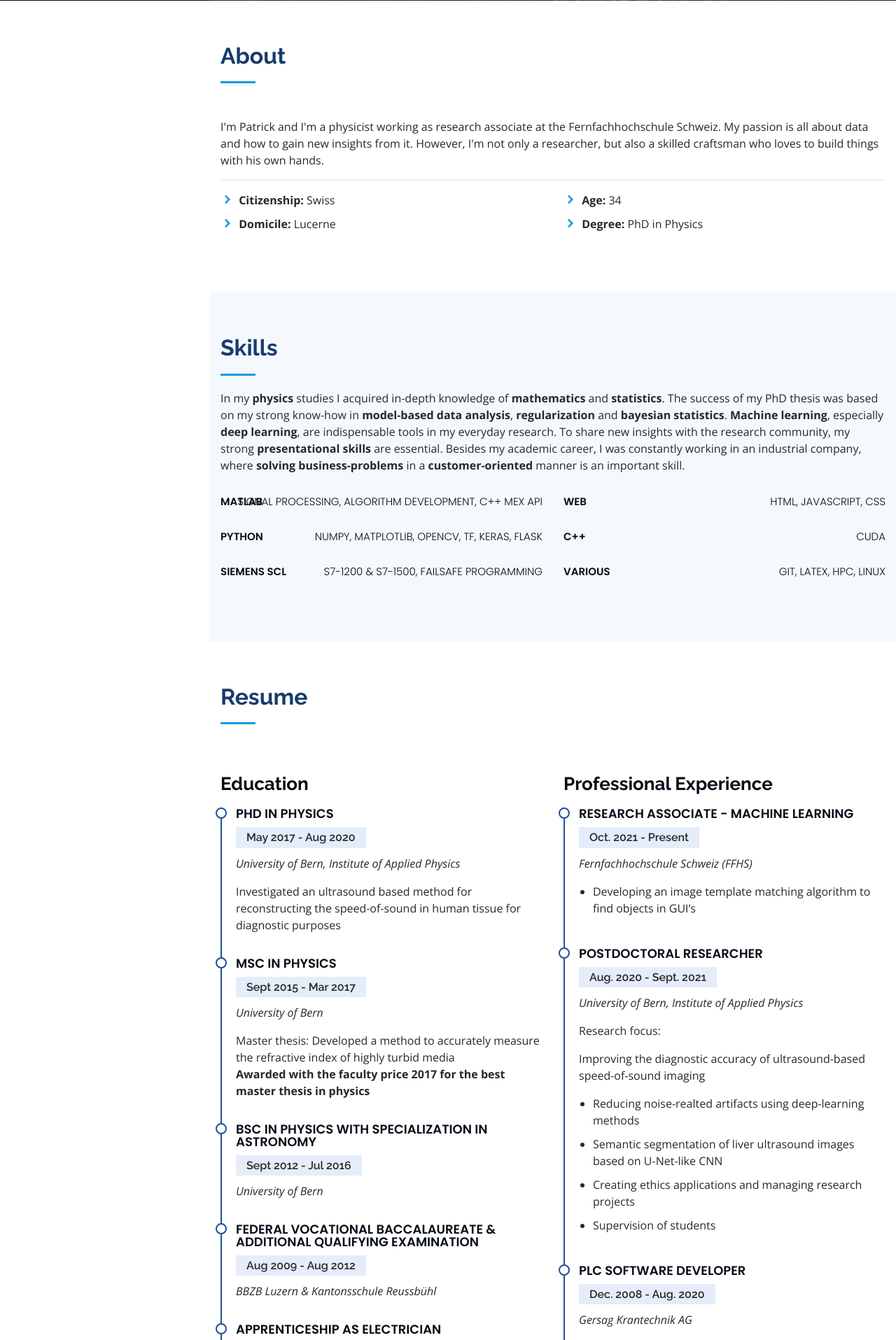
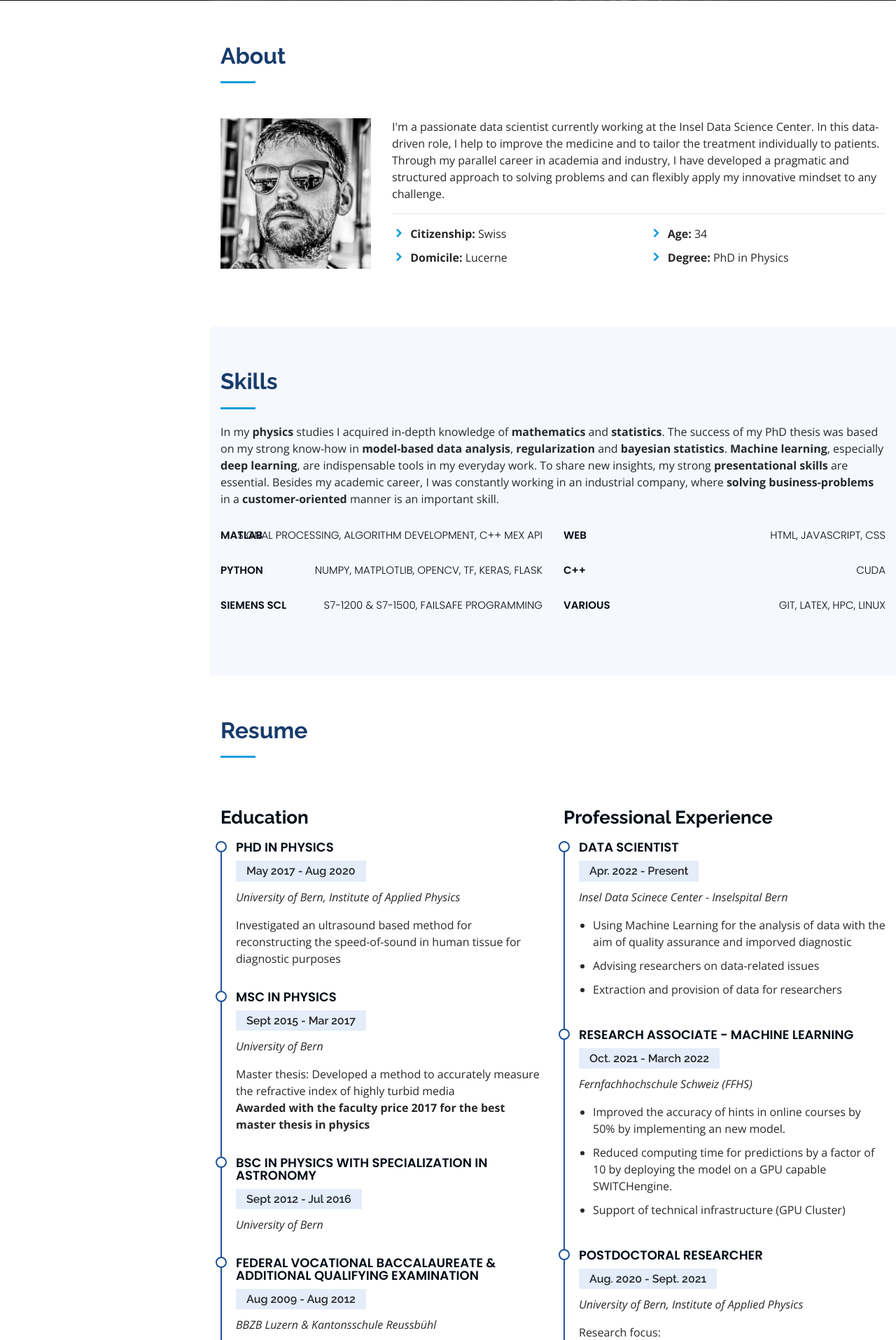
Before and after one commit to PatrickStaehli/portfolio_website, a Flask app: page / in a window 1280 px wide. Shown: the part 799-2714 px from the top of the page at 70% size. Run offline with Flask 2, Linux system fonts and the light colour scheme; some libraries are stand-ins or nearby versions.

Commit message:
Update skills and professional experience

```diff
--- a/webapp/templates/index.html
+++ b/webapp/templates/index.html
@@ -40,7 +40,7 @@
 
       <div class="profile">
         <img src="static/assets/img/profile-img.jpg" alt="" class="img-fluid rounded-circle">
-        <h1 class="text-light"><a href="index.html">Patrick Stähli</a></h1>
+        <h1 class="text-light"><a href="#">Patrick Stähli</a></h1>
         <div class="social-links mt-3 text-center">
           <a href="https://github.com/PatrickStaehli" class="github" rel="noopener noreferrer" target="_blank" ><i class="bx bxl-github"></i></a>
           <a href="https://scholar.google.com/citations?user=DQBZZHwAAAAJ&hl=de&oi=sra" target="_blank" rel="noopener noreferrer" class="google-plus"><i class="bx bxl-skype"></i></a>
@@ -50,7 +50,7 @@
 
       <nav class="nav-menu">
         <ul>
-          <li class="active"><a href="index.html"><i class="bx bx-home"></i> <span>Home</span></a></li>
+          <li class="active"><a href="#"><i class="bx bx-home"></i> <span>Home</span></a></li>
           <li><a href="#about"><i class="bx bx-user"></i> <span>About</span></a></li>
           <li><a href="#resume"><i class="bx bx-file-blank"></i> <span>Resume</span></a></li>
           <li><a href="#publications"><i class="bx bx-book-content"></i> Publications</a></li>
@@ -83,14 +83,13 @@
         </div>
 
         <div class="row">
-          <!--
-		  <div class="col-lg-3" data-aos="fade-right">
+		      <div class="col-lg-3" data-aos="fade-right">
             <img src="static/assets/img/profile-img.jpg" class="img-fluid" alt="">
           </div>
-		  -->
-          <div class="col-lg-12 pt-12 pt-lg-0 content" data-aos="fade-left">
-			<p>I'm Patrick and I'm a physicist working as research associate at the Fernfachhochschule Schweiz. My passion is all about data and how to gain new insights from it.
-        However, I'm not only a researcher, but also a skilled craftsman who loves to build things with his own hands.</p>
+          <div class="col-lg-9 pt-12 pt-lg-0 content" data-aos="fade-left">
+			<p>I'm a passionate data scientist currently working at the Insel Data Science Center. In this data-driven role, I help to improve the medicine and to tailor the treatment individually to patients.
+        Through my parallel career in academia and industry, I have developed a pragmatic and structured approach to solving problems and can flexibly apply my innovative mindset to any challenge.
+      </p>
 			<hr>
             <div class="row">
               <div class="col-lg-6">
@@ -116,10 +115,10 @@
     <section id="skills" class="skills section-bg">
       <div class="container">
 
-        <div class="section-title">
+        <div class="section-title" data-aos="fade-right">
           <h2>Skills</h2>
           <p>In my <b>physics</b> studies I acquired in-depth knowledge of <b>mathematics</b> and <b>statistics</b>. The success of my PhD thesis was based on my strong
-		  know-how in <b>model-based data analysis</b>, <b>regularization</b> and <b>bayesian statistics</b>. <b>Machine learning</b>, especially <b>deep learning</b>, are indispensable tools in my everyday research. To share new insights with the research community, my strong <b> presentational skills </b> are essential. Besides my academic career, I was constantly working in an industrial company, where <b>solving business-problems</b> in a <b>customer-oriented</b> manner is an important skill.</p>
+		  know-how in <b>model-based data analysis</b>, <b>regularization</b> and <b>bayesian statistics</b>. <b>Machine learning</b>, especially <b>deep learning</b>, are indispensable tools in my everyday work. To share new insights, my strong <b> presentational skills </b> are essential. Besides my academic career, I was constantly working in an industrial company, where <b>solving business-problems</b> in a <b>customer-oriented</b> manner is an important skill.</p>
         </div>
 
         <div class="row skills-content">
@@ -167,7 +166,7 @@
         </div>
 
         <div class="row">
-          <div class="col-lg-6" data-aos="fade-up">
+          <div class="col-lg-6" data-aos="fade-right">
             <h3 class="resume-title">Education</h3>
             <div class="resume-item">
               <h4>PhD in Physics</h4>
@@ -197,14 +196,27 @@
               <p><em>Elektro Nottwil AG</em></p>
             </div>
           </div>
-          <div class="col-lg-6" data-aos="fade-up" data-aos-delay="100">
+
+          <div class="col-lg-6" data-aos="fade-left" data-aos-delay="0">
             <h3 class="resume-title">Professional Experience</h3>
             <div class="resume-item">
+              <h4>Data Scientist</h4>
+              <h5>Apr. 2022 - Present</h5>
+              <p><em>Insel Data Scinece Center - Inselspital Bern</em></p>
+              <ul>
+                <li>Using Machine Learning for the analysis of data with the aim of quality assurance and imporved diagnostic</li>
+                <li>Advising researchers on data-related issues</li>
+                <li>Extraction and provision of data for researchers</li>
+              </ul>
+            </div>
+            <div class="resume-item">
               <h4>Research Associate - Machine Learning</h4>
-              <h5>Oct. 2021 - Present</h5>
+              <h5>Oct. 2021 - March 2022</h5>
               <p><em>Fernfachhochschule Schweiz (FFHS)</em></p>
               <ul>
-                <li>Developing an image template matching algorithm to find objects in GUI’s</li>
+                <li>Improved the accuracy of hints in online courses by 50% by implementing an new model.</li>
+                <li>Reduced computing time for predictions by a factor of 10 by deploying the model on a GPU capable SWITCHengine.</li>
+                <li>Support of technical infrastructure (GPU Cluster)</li>
               </ul>
             </div>
             <div class="resume-item">
```
